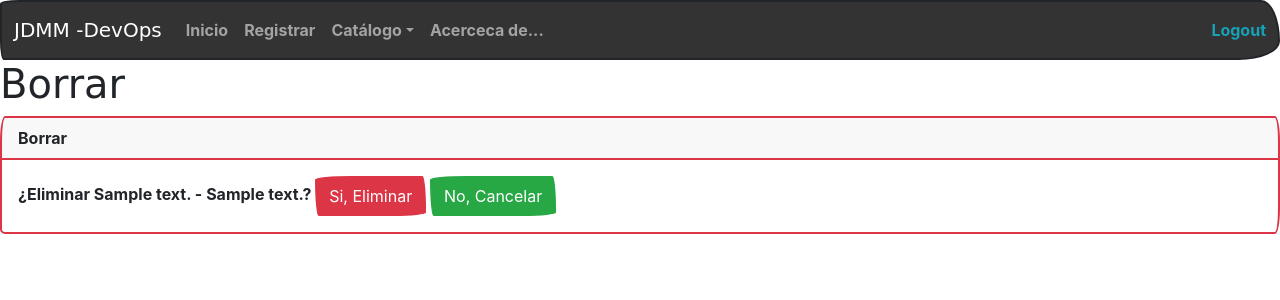
After one commit to DavidMejiaBogota/Control_Combustible_Python, a Django app: page /control/models/delete/1 in a window 1280 px wide. The commit adds this page. Shown: the top 300 px of the page. Run offline with Django 4.2, Linux system fonts and the light colour scheme; a user stored in the database is signed in; tables that the repository leaves empty hold one stand-in row (values such as "Sample post"); some libraries are stand-ins or nearby versions; some web fonts are replaced.

Commit message:
se incluye la función para eliminar Modelo Vehicular

```diff
--- /dev/null
+++ b/bases/templates/bases/delete.html
@@ -0,0 +1,14 @@
+{% extends "base.html" %}
+
+{% block contenido %}
+<form action="" method="post">
+    {% csrf_token%}
+{% include "fragments/titulo.html" with titulo="Borrar" %}
+
+    {% include "fragments/card_start.html" with header="Borrar" %}
+    ¿Eliminar {{obj}}?
+    <button type="submit" class="btn btn-danger"><i class="far fa-question-circle"></i>Si, Eliminar</button>
+    <a href="{{ request.META.HTTP_REFERER}}" class="btn btn-success"><span class="fa fa-undo"></span>No, Cancelar</a>
+    {% include "fragments/card_finish.html" %}
+</form>
+{%endblock%}
--- a/ctrl_comb/templates/ctrl_comb/modelo.html
+++ b/ctrl_comb/templates/ctrl_comb/modelo.html
@@ -18,7 +18,8 @@
             {% for o in obj %}
             <tr>
                 <td>
-                    <a href="{% url 'control:modelo_edit' o.id %}" class="btn btn-info btn-sm"><i class="bi bi-pencil-square"></i> </a>
+                    <a href="{% url 'control:modelo_edit' o.id %}" class="btn btn-info btn-sm"><i class="bi bi-pencil-square"></i></a>
+                    <a href="{% url 'control:modelo_delete' o.id %}" class="btn btn-danger btn-sm"><i class="bi bi-trash"></i></a>
                 </td>
                 <td>{{ o.mark }}</td>
                 <td>{{ o.descript }}</td>
--- a/ctrl_comb/urls.py
+++ b/ctrl_comb/urls.py
@@ -2,13 +2,16 @@ from django.urls import path
 from .views import *
 
 urlpatterns = [
-    path("mark/",MarkList.as_view(),name="mark_list"),
-    path("mark/save",mark_save,name="mark_save"),
-    path("mark/delete/<int:pk>",mark_delete,name="mark_delete"),
-    path("mark/edit/<int:pk>",mark_edit,name="mark_edit"),
+    #Rutas para el modelo Marcas
+    path("mark/",MarkList.as_view(),name="mark_list"), #Lista las marcas de vehículos.
+    path("mark/save",mark_save,name="mark_save"), #Crea las marcas de vehículos.
+    path("mark/delete/<int:pk>",mark_delete,name="mark_delete"), #Eliminar las marcas de vehículos
+    path("mark/edit/<int:pk>",mark_edit,name="mark_edit"), #Edita las marcas de vehículos.
 
+    #Rutas para el modelo Modelos
+    path("models/",ModeloList.as_view(),name="modelo_list"), #Lista los modelos de vehículos.
+    path("models/new",ModeloNew.as_view(),name="modelo_new"), #Crea el modelo del vehículos.
+    path("models/<int:pk>",ModeloEdit.as_view(),name="modelo_edit"), #Actualiza/Edita el modelo del vehículo
+    path("models/delete/<int:pk>",ModeloDelete.as_view(),name="modelo_delete"), #Elimina los modelos de vehículos
 
-    path("models/",ModeloList.as_view(),name="modelo_list"),
-    path("models/new",ModeloNew.as_view(),name="modelo_new"),
-    path("models/<int:pk>",ModeloEdit.as_view(),name="modelo_edit"),
 ]
--- a/ctrl_comb/views.py
+++ b/ctrl_comb/views.py
@@ -84,3 +84,9 @@ class ModeloEdit(UpdateView):
     context_object_name="obj"
     form_class=ModeloForm
     success_url=reverse_lazy("control:modelo_list")
+
+class ModeloDelete(DeleteView):
+    model=Modelo
+    template_name="bases/delete.html"
+    context_object_name="obj"
+    success_url=reverse_lazy("control:modelo_list")
```
